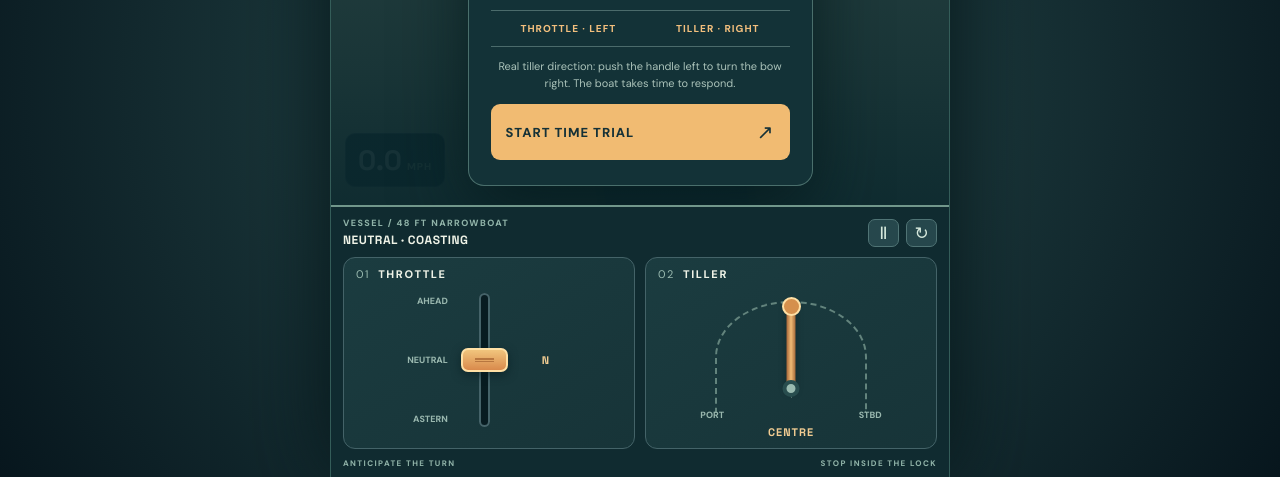
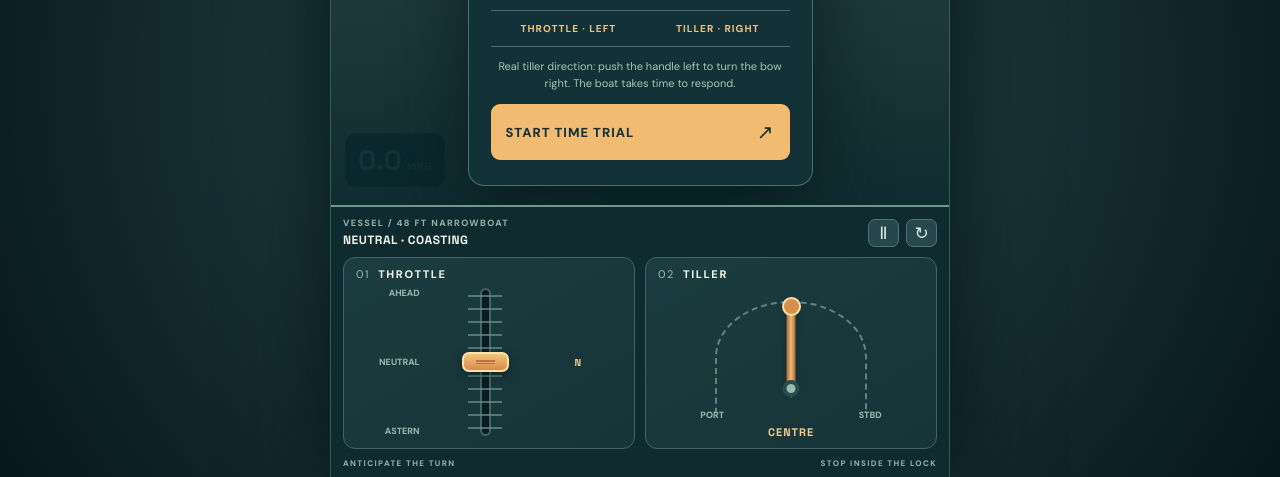
Before and after one commit to charlie9578/power-canal, a website with bundled scripts: page index.html in a window 1280 px wide. Shown: the part 323-800 px from the top of the page. Built offline with nearby package versions, Linux system fonts and the light colour scheme.

Commit message:
Extend vertical throttle travel in portrait controls

```diff
--- a/style.css
+++ b/style.css
@@ -17,12 +17,17 @@
 .controls{min-height:0;flex:1;display:grid;grid-template-columns:1fr 1fr;gap:10px}
 .control-card{min-height:0;overflow:hidden;border:1px solid #446368;border-radius:12px;background:linear-gradient(150deg,#1b3c40,#173438);padding:9px 12px;display:flex;flex-direction:column}
 .card-title{display:flex;align-items:center;gap:8px;font-size:11px;letter-spacing:1.6px}.card-title span{color:#9abbb0}.card-title strong{font-weight:800}
-.throttle-interface{display:flex;align-items:center;justify-content:center;flex:1;min-height:0;gap:12px;padding:6px 0}
-.throttle-labels{height:100%;max-height:157px;display:flex;flex-direction:column;justify-content:space-between;padding:8px 0;font-size:9px;font-weight:800;color:#99b7ae;text-align:right}
-.throttle-track{position:relative;width:49px;height:100%;max-height:156px;min-height:92px;touch-action:none;cursor:ns-resize;outline:none}
+.throttle-interface{display:flex;align-items:center;justify-content:space-around;flex:1;min-height:0;gap:8px;padding:1px 0}
+.throttle-card{padding-bottom:5px}
+.throttle-labels{min-width:47px}
+.throttle-labels{height:100%;display:flex;flex-direction:column;justify-content:space-between;padding:5px 0;font-size:9px;font-weight:800;color:#99b7ae;text-align:right}
+.throttle-track{position:relative;width:49px;height:100%;min-height:96px;touch-action:none;cursor:ns-resize;outline:none;flex-shrink:0}
 .track-groove{position:absolute;left:19px;top:6px;bottom:6px;width:11px;border-radius:10px;background:#081c21;box-shadow:inset 0 0 0 2px #456369}
-.track-neutral{position:absolute;left:9px;right:9px;top:50%;height:2px;background:#dfd8ae}
-.throttle-thumb{position:absolute;top:50%;left:1px;width:47px;height:24px;border-radius:7px;transform:translateY(-50%);background:linear-gradient(#f1c57d,#d98a4c);border:2px solid #ffe0a5;box-shadow:0 3px 10px #071c2099;display:grid;place-items:center}
+.track-notches{position:absolute;left:5px;right:5px;top:8%;bottom:8%;display:flex;flex-direction:column;justify-content:space-between;align-items:center;pointer-events:none}
+.track-notches span{width:34px;height:2px;background:#71978b;opacity:.68}
+.track-notches span:nth-child(6){height:3px;background:#ffe1a2;opacity:1}
+.track-neutral{position:absolute;left:5px;right:5px;top:50%;height:1px;background:#dfd8ae}
+.throttle-thumb{position:absolute;top:50%;left:1px;width:47px;height:20px;border-radius:7px;transform:translateY(-50%);background:linear-gradient(#f1c57d,#d98a4c);border:2px solid #ffe0a5;box-shadow:0 3px 10px #071c2099;display:grid;place-items:center}
 .throttle-thumb span{width:19px;height:4px;border-top:2px solid #b7763f;border-bottom:1px solid #b7763f}.control-readout{font-family:'Space Grotesk';font-size:11px;letter-spacing:1px;min-width:50px;text-align:center;color:#f1cc92}
 .tiller-interface{display:flex;flex-direction:column;align-items:center;justify-content:center;flex:1;gap:1px;min-height:0}
 .tiller-pad{position:relative;width:min(100%,185px);height:100%;max-height:158px;min-height:106px;touch-action:none;outline:none;cursor:ew-resize}
@@ -42,3 +47,8 @@
 .results{display:grid;gap:8px;margin:16px 0}.results>div{display:flex;justify-content:space-between;gap:8px;font-size:12px;color:#b5cfc3}.results strong{font-family:'Space Grotesk';font-size:16px;color:white}.results-total{border-top:1px solid #587b74;padding-top:12px}.results-total strong{color:#f1bb72!important}
 @media(max-height:650px){.control-deck{min-height:185px;padding-top:7px;gap:5px}.card-title{font-size:10px}.control-card{padding:5px 9px}.deck-footer{display:none}.course-message{top:80px}.modal{padding:14px 18px}.modal h1{font-size:44px;margin:10px 0}}
 @media(min-width:621px){body{background:radial-gradient(circle at center,#294e4f,#07161d)}.game-shell{box-shadow:0 0 80px #061619;border-left:1px solid #345d59;border-right:1px solid #345d59}}
+
+/* Give the left-hand lever the maximum available vertical travel. */
+.throttle-interface .control-readout{font-size:10px;min-width:54px}
+.throttle-track:focus-visible,.tiller-pad:focus-visible{outline:2px solid #f1bb72;outline-offset:2px;border-radius:6px}
+@media(max-height:650px){.throttle-labels{font-size:8px}.throttle-interface{gap:4px}.throttle-interface .control-readout{min-width:43px;font-size:9px}}
```
